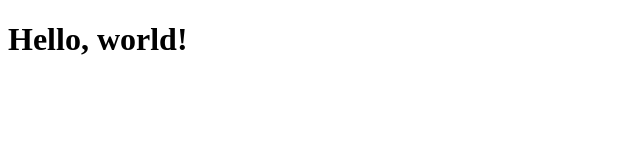
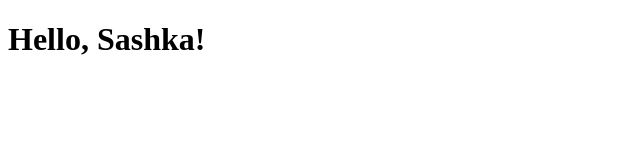
Before and after one commit to lobas1k/project, a plain HTML site: page index.html in a window 1280 px wide. Shown: the full height of the page, 0-640 px from the left. Drawn offline with Linux system fonts and the light colour scheme.

Commit message:
second commit

```diff
--- a/index.html
+++ b/index.html
@@ -8,7 +8,7 @@
 </head>
 <body>
 
-    <h1>Hello, world!</h1>
+    <h1>Hello, Sashka!</h1>
 
     <script src="js/script.js"></script>
 </body>
```
